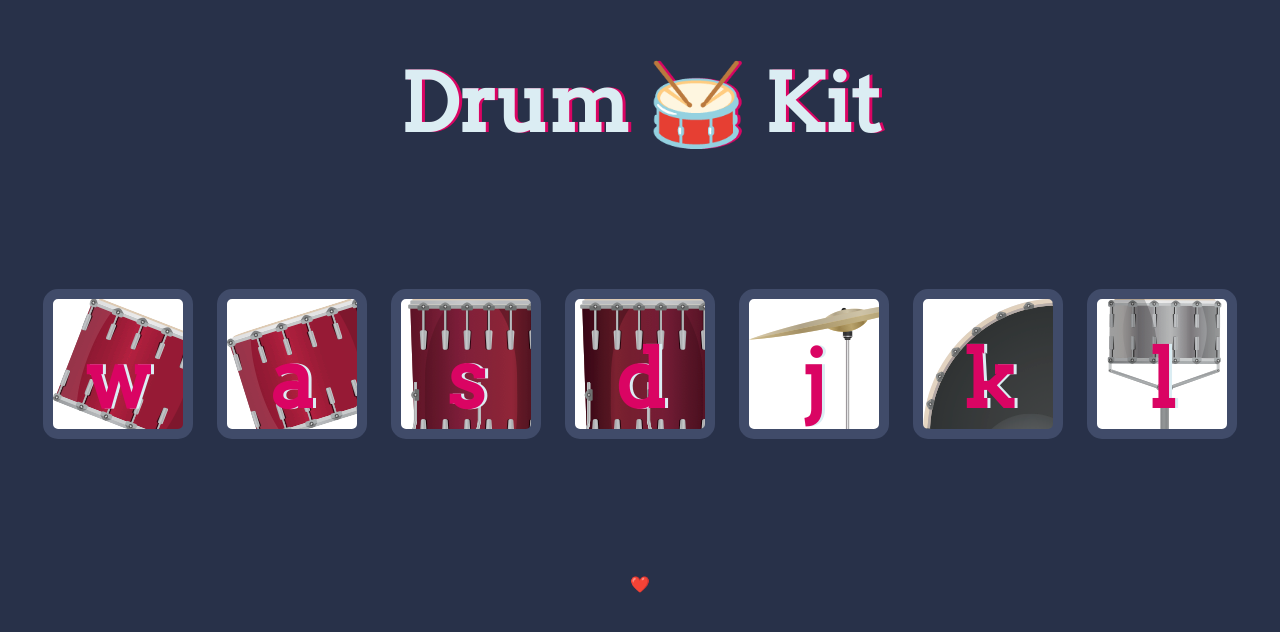
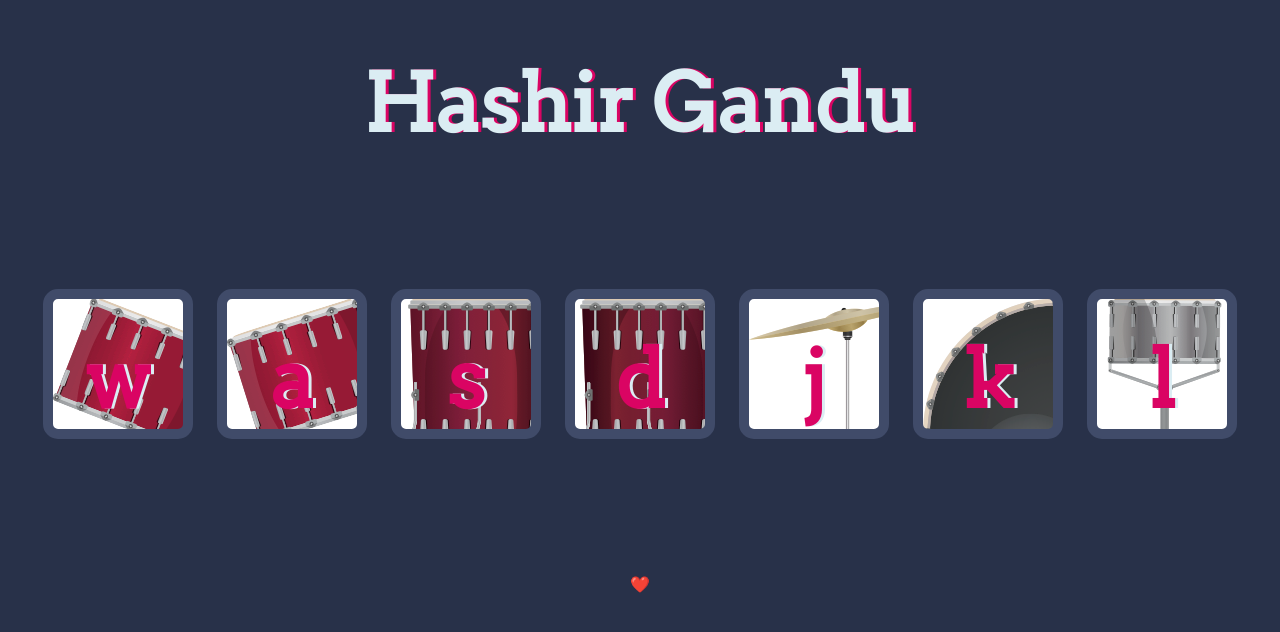
Before and after one commit to Humza1011/DrumKit, a plain HTML site: page index.html in a window 1280 px wide. Drawn offline with Linux system fonts and the light colour scheme.

Commit message:
Update index.html

```diff
--- a/index.html
+++ b/index.html
@@ -10,7 +10,7 @@
 
 <body>
 
-  <h1 id="title">Drum 🥁 Kit</h1>
+  <h1 id="title">Hashir Gandu</h1>
   <div class="set">
     <button class="w drum">w</button>
     <button class="a drum">a</button>
```
